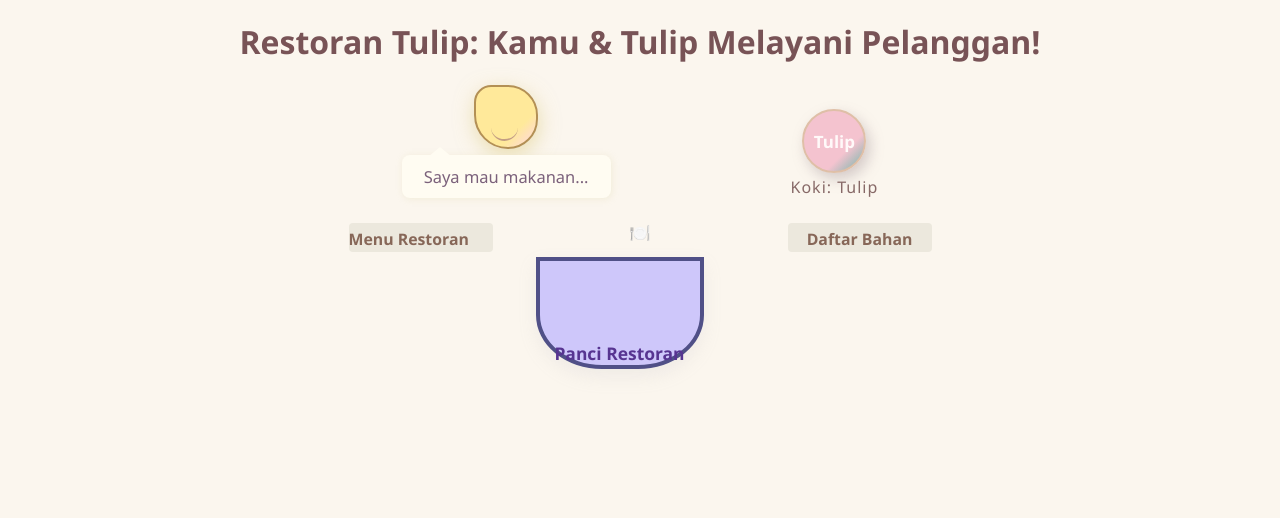
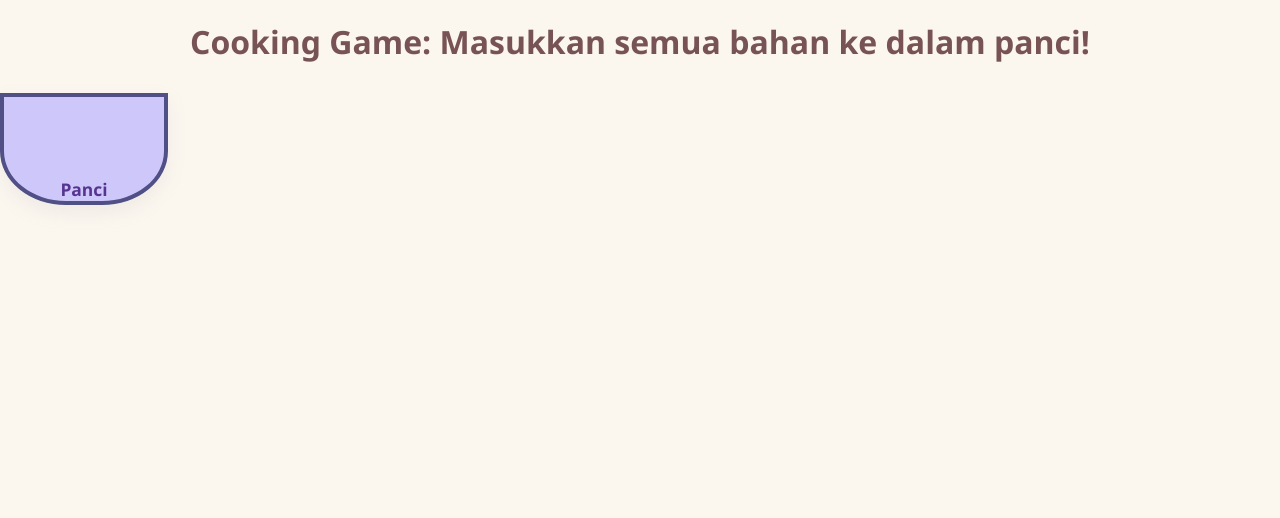
Before and after one commit to SassySwimTwirl/Tulip, a plain HTML site: page index.html in a window 1280 px wide. Drawn offline with Linux system fonts and the light colour scheme.

Commit message:
Update index.html

```diff
--- a/index.html
+++ b/index.html
@@ -1,45 +1,24 @@
 <!DOCTYPE html>
-<html lang="id">
+<html lang="en">
 <head>
     <meta charset="UTF-8">
-    <title>Game Memasak Tulip - Pesan & Menu Restoran</title>
+    <title>Drag & Drop Cooking Game</title>
     <link rel="stylesheet" href="style.css">
 </head>
 <body>
-    <h1>Restoran Tulip: Kamu & Tulip Melayani Pelanggan!</h1>
-    <div class="game-top">
-        <div class="customer-section">
-            <div class="customer-avatar"></div>
-            <div class="customer-dialog">
-                <span id="customerOrderText">Saya mau makanan...</span>
+    <h1>Cooking Game: Masukkan semua bahan ke dalam panci!</h1>
+    <div class="game-container">
+        <div class="ingredients-container" id="ingredients">
+            <!-- Bahan ditampilkan sebagai kotak berwarna -->
+        </div>
+        <div class="pot-container">
+            <div id="pot" class="pot">
+                <span>Panci</span>
             </div>
         </div>
-        <div class="tulip-info">
-            <div class="tulip-avatar">Tulip</div>
-            <div class="tulip-name">Koki: Tulip</div>
-        </div>
     </div>
-    <div class="main-area">
-        <div class="side-area menu-list">
-            <div class="title">Menu Restoran</div>
-            <div id="menuList"></div>
-        </div>
-        <div class="middle-area">
-            <div class="kitchen">
-                <div class="restaurant-name">🍽️</div>
-                <div id="pot" class="pot">
-                    <span>Panci Restoran</span>
-                </div>
-            </div>
-            <div id="message"></div>
-            <div class="dish-area" id="dishArea"></div>
-            <button id="restart" style="display:none;">Pelanggan Berikutnya</button>
-        </div>
-        <div class="side-area ingredients-side">
-            <div class="title">Daftar Bahan</div>
-            <div id="ingredients"></div>
-        </div>
-    </div>
+    <div id="message"></div>
+    <button id="restart" style="display:none;">Main Lagi</button>
     <script src="script.js"></script>
 </body>
 </html>
```
